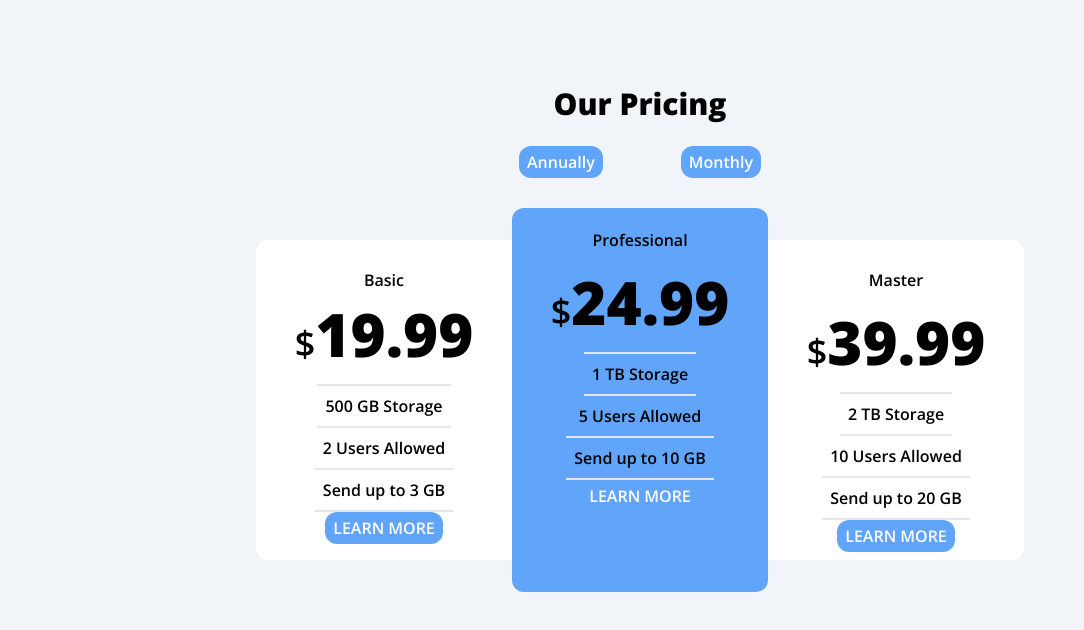
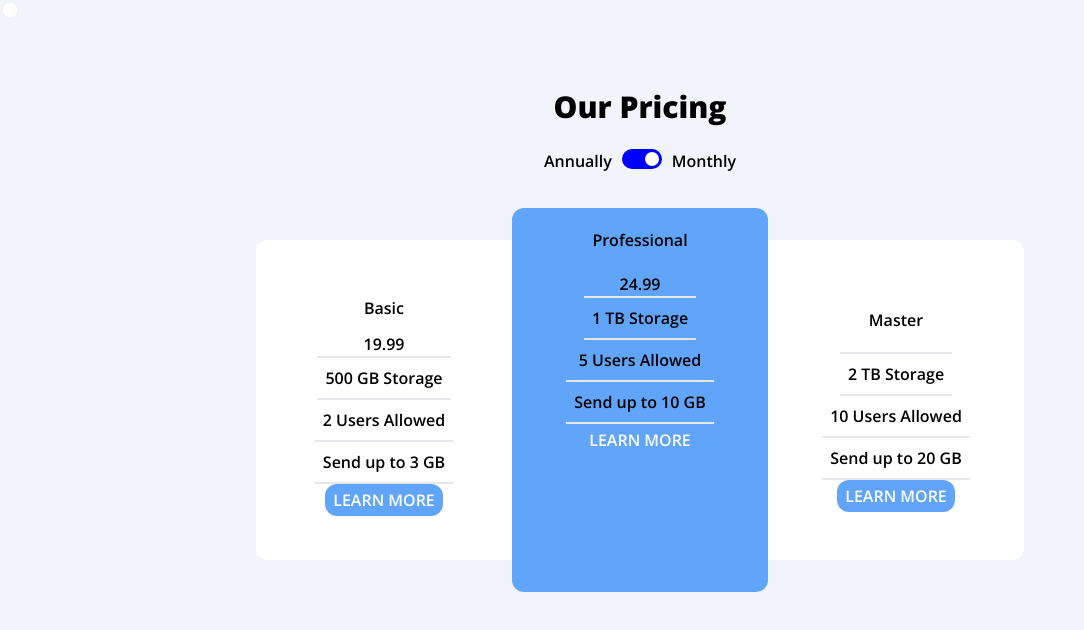
Before and after one commit to BronwenNielson/coding-challenge-1004, a plain HTML site: page index.html in a window 1280 px wide. Shown: the whole page, without its empty margins (0-1084 px from the left). Drawn offline with nearby package versions, Linux system fonts and the light colour scheme.

Commit message:
changed buttons to toggle and created working js

```diff
--- a/index.html
+++ b/index.html
@@ -9,30 +9,37 @@
     <link href="https://fonts.googleapis.com/css2?family=Open+Sans:ital,wght@0,600;1,600&display=swap" rel="stylesheet">
     <link href="https://fonts.googleapis.com/css2?family=Open+Sans:ital,wght@0,800;1,800&display=swap" rel="stylesheet">
     <link rel="stylesheet" href="styles.css">
-    <script src="index.js"></script>
+    <script defer src="index.js"></script>
     <script src="https://cdn.tailwindcss.com"></script>
 </head>
+
 <body class="bg-slate-100">
-    <div class="flex flex-col justify-center w-100% items-center h-60">
+    <header class="princing flex flex-col justify-center w-100% items-center h-60">
         <h1 class="text-3xl font-bold mx-4 my-6">Our Pricing</h1>
-        <div class="flex justify-around w-1/4">
-            <button class="bg-blue-400 py-1 px-2 rounded-xl text-white">Annually</button>
-            <button class="bg-blue-400 py-1 px-2 rounded-xl text-white">Monthly</button>
+        <div class="toggle">
+            <label>Annually</label>
+            <div class="toggle-btn">
+                <span class="slider round"></span>
+                <input type="checkbox" class="checkbox" id="toggle" title="c-box" checked>
+                <label class="switch" id="input-label" for="toggle"></label>
+            </div>
+            <label>Monthly</label>
         </div>
-    </div>
+    </header>
+
     <div class="flex justify-center">
     <div class="flex justify-stretch items-center bg-white w-3/5 rounded-xl h-80">
         <div class="flex flex-col items-center w-1/3">
            <h3 class="my-3">Basic</h3>
-           <h2 class="font-bold text-6xl mb-5"><span class="text-4xl">$</span>19.99</h2>
+           <h2 id="basic">19.99</h2>
            <p class="p-2 border-y-2">500 GB Storage</p>
            <p class="p-2">2 Users Allowed</p>
            <p class="p-2 border-y-2">Send up to 3 GB</p>
-           <button class="bg-blue-400 py-1 px-2 rounded-xl text-white">LEARN MORE</button>
+           <button class="bg-blue-400 py-1 px-2 rounded-xl text-white ">LEARN MORE</button>
         </div>
         <div class="flex flex-col items-center w-1/3 bg-blue-400 h-96 rounded-xl">
             <h3 class="my-5">Professional</h3>
-            <h2 class="font-bold text-6xl mb-5"><span class="text-4xl">$</span>24.99</h2>
+            <h2 id="professional">24.99</h2>
             <p class="p-2 border-y-2">1 TB Storage</p>
             <p class="p-2">5 Users Allowed</p>
             <p class="p-2 border-y-2">Send up to 10 GB</p>
@@ -40,7 +47,7 @@
          </div>
          <div class="flex flex-col items-center w-1/3">
             <h3 class="my-5">Master</h3>
-            <h2 class="font-bold text-6xl mb-5"><span class="text-4xl">$</span>39.99</h2>
+            <h2 id="master" ></h2>
             <p class="p-2 border-y-2">2 TB Storage</p>
             <p class="p-2">10 Users Allowed</p>
             <p class="p-2 border-y-2">Send up to 20 GB</p>
--- a/index.js
+++ b/index.js
@@ -0,0 +1,23 @@
+const buttons = document.querySelectorAll ('button')
+buttons.forEach((button) => {
+    button.addEventListener('click', () => {
+        console.log('clicked')
+    })
+});
+
+const basic = 19.99
+const professional = 24.99
+const master = 39.99
+
+document.querySelector('#input-label').addEventListener ('click', () => {
+    if (!document.querySelector('#toggle').checked) {
+        document.querySelector('#basic').textContent = basic
+        document.querySelector('#professional').textContent = professional
+        document.querySelector('#master').textContent = master
+    } else {
+        document.querySelector('#basic').textContent = basic * 12
+        document.querySelector('#professional').textContent = professional *12
+        document.querySelector('#master').textContent = master * 12
+
+    }
+});
--- a/styles.css
+++ b/styles.css
@@ -5,3 +5,51 @@
     font-style: normal;
     font-variation-settings: "wdth" 100;
 }
+
+.pricing {
+    font-size: large;
+    font-weight: normal;
+    margin-top: 10px;
+    color: rgb(95, 95, 95);
+}
+
+.toggle {
+    display: flex;
+    justify-content: center;
+    gap: 10px;
+}
+
+
+#toggle {
+    display: none;
+}
+
+.switch {
+    display: inline-block;
+    width: 40px;
+    height: 20px;
+    background: blue;
+    position: relative;
+    cursor: pointer;
+    margin-left: 0px;
+    border-radius: 10px;
+}
+
+
+
+label::before {
+    content: "";
+    position: absolute;
+    top: 3px;
+    left: 3px;
+    width: 14px;
+    height: 14px;
+    background-color: white;
+    border-radius: 50%;
+    transition: 0.4s;
+}
+
+
+input:checked + label::before {
+    left: 23px;
+  }
```
